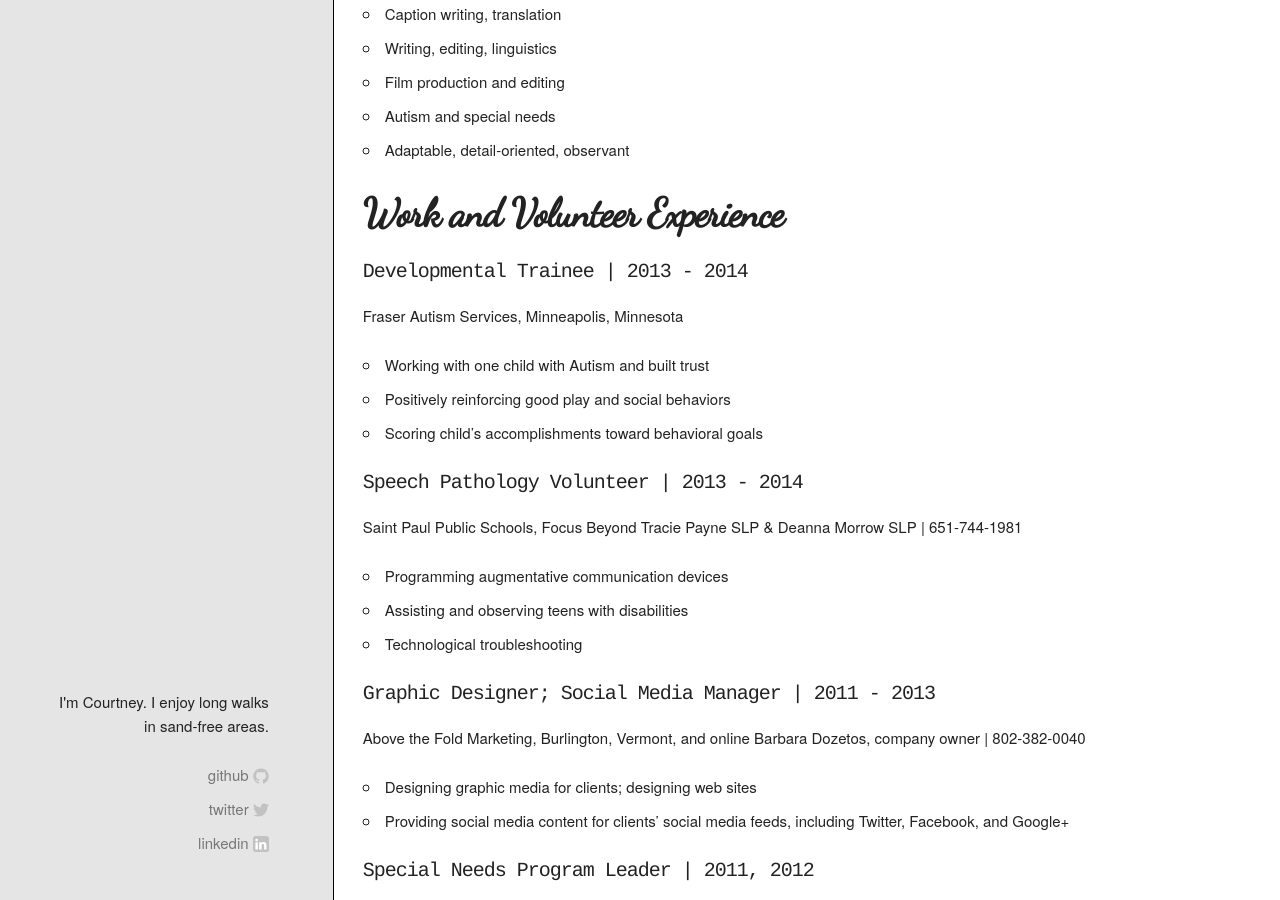
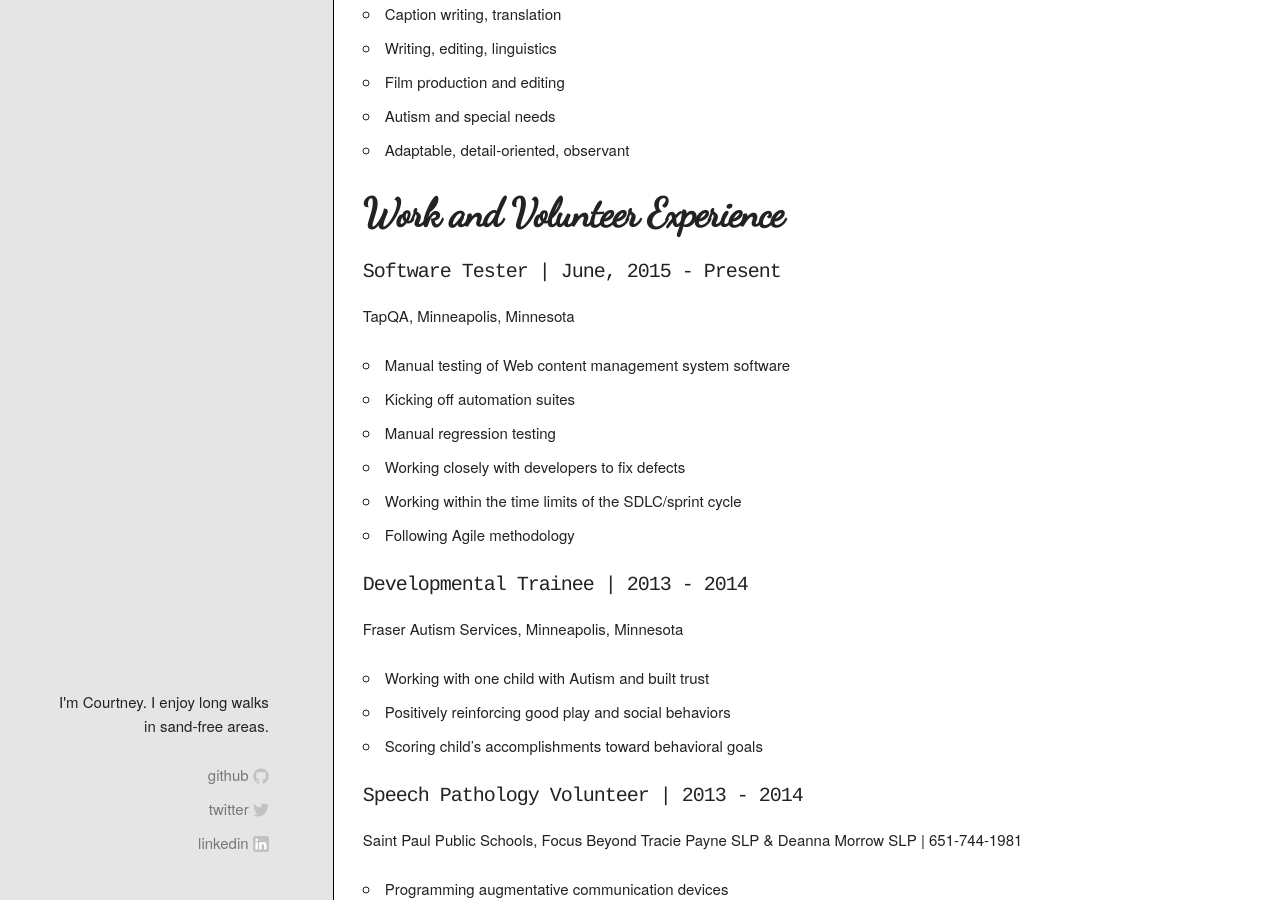
Before and after one commit to courtneygives/courtneygives.github.io, a Jekyll site: the page built from resume.markdown, in a window 1280 px wide and 900 px high, scrolled down 997 px. Built offline with Jekyll 4.4.1, drawn with Linux system fonts in a browser that asks for light colours.

Commit message:
Resume update
Updated resume to reflect current position and made some formatting
changes.

```diff
--- a/resume.markdown
+++ b/resume.markdown
@@ -37,6 +37,15 @@
 
 ###**Work and Volunteer Experience**
 
+##Software Tester | June, 2015 - Present
+TapQA, Minneapolis, Minnesota
+- Manual testing of Web content management system software
+- Kicking off automation suites
+- Manual regression testing
+- Working closely with developers to fix defects
+- Working within the time limits of the SDLC/sprint cycle
+- Following Agile methodology
+
 ##Developmental Trainee | 2013 - 2014
 Fraser Autism Services, Minneapolis, Minnesota
 - Working with one child with Autism and built trust
```
Also changed, not shown: 1 other file.
